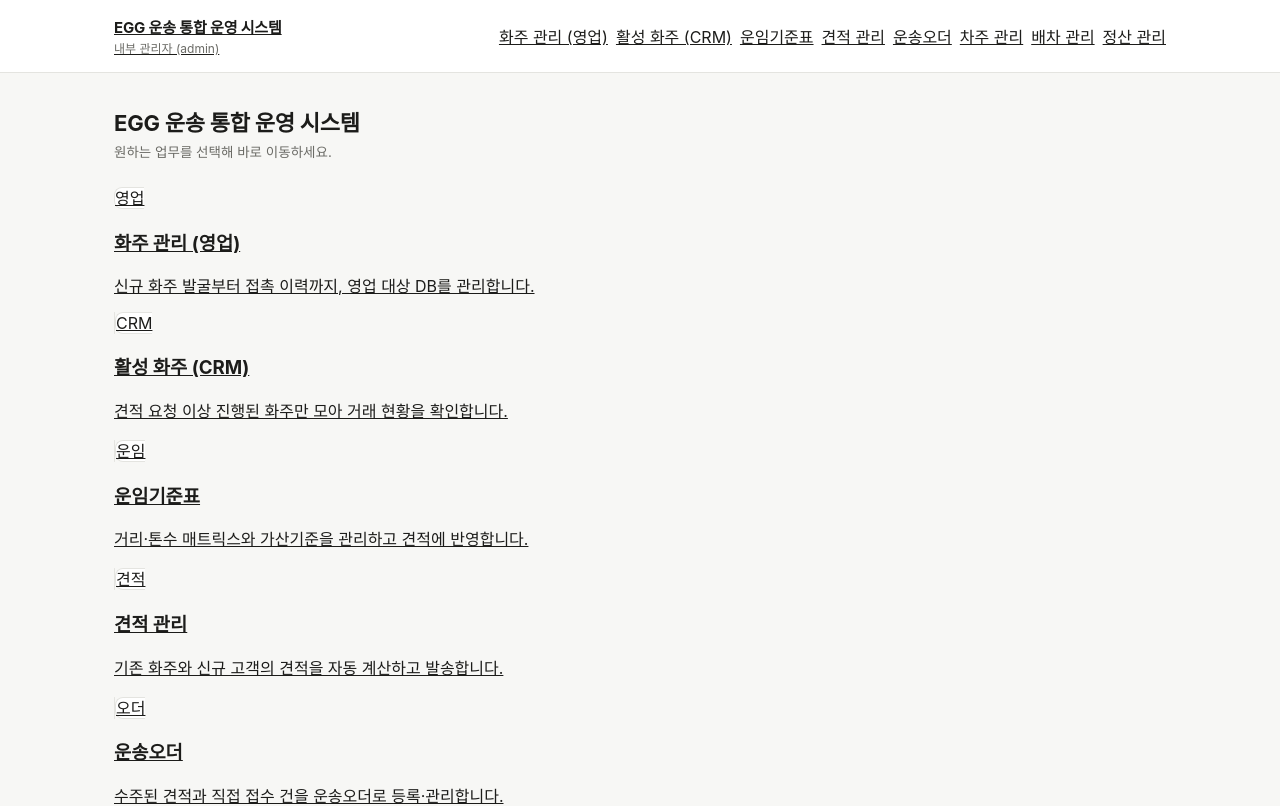
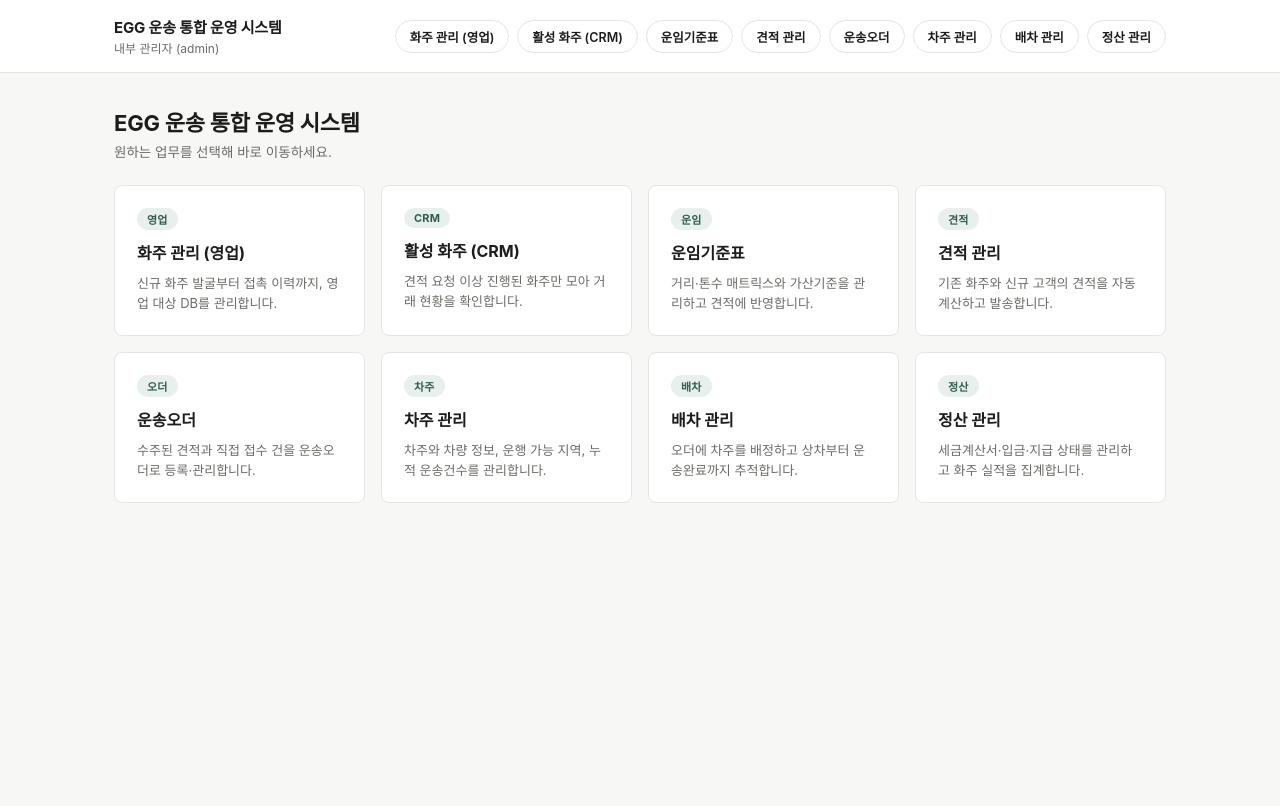
Before and after one commit to ttang0825/b2b-cargo-system, a Next.js app: page /admin in a window 1280 px wide. Shown: the top 806 px of the page. Built offline with nearby package versions, Linux system fonts and the light colour scheme.

Commit message:
Update globals.css

```diff
--- a/app/globals.css
+++ b/app/globals.css
@@ -10,11 +10,9 @@
   --radius: 8px;
   --font-sans: -apple-system, BlinkMacSystemFont, "Segoe UI", "Pretendard", "Malgun Gothic", sans-serif;
 }
-
 * {
   box-sizing: border-box;
 }
-
 html,
 body {
   padding: 0;
@@ -23,22 +21,18 @@ body {
   color: var(--text);
   font-family: var(--font-sans);
 }
-
 a {
   color: inherit;
 }
-
 .container {
   max-width: 1100px;
   margin: 0 auto;
   padding: 32px 24px 64px;
 }
-
 .top-nav {
   border-bottom: 1px solid var(--border);
   background: var(--surface);
 }
-
 .top-nav-inner {
   max-width: 1100px;
   margin: 0 auto;
@@ -47,17 +41,54 @@ a {
   align-items: center;
   justify-content: space-between;
 }
-
+.brand-link {
+  text-decoration: none;
+  color: inherit;
+  display: block;
+}
+.brand-link:hover .brand {
+  color: var(--accent);
+}
 .brand {
   font-weight: 700;
   font-size: 15px;
   letter-spacing: -0.01em;
+  transition: color 0.15s;
 }
-
 .brand-sub {
   color: var(--text-muted);
   font-size: 12px;
   margin-top: 2px;
+}
+
+/* 상단 우측 메뉴 - 칩 버튼 */
+.nav-chip {
+  display: inline-flex;
+  align-items: center;
+  padding: 6px 14px;
+  border-radius: 999px;
+  border: 1px solid var(--border);
+  background: var(--surface);
+  color: var(--text);
+  font-size: 12.5px;
+  font-weight: 600;
+  white-space: nowrap;
+  text-decoration: none;
+  transition: background 0.15s, border-color 0.15s, color 0.15s;
+}
+.nav-chip:hover {
+  background: var(--accent-soft);
+  border-color: var(--accent);
+  color: var(--accent);
+}
+.nav-chip-active {
+  background: var(--accent);
+  border-color: var(--accent);
+  color: #ffffff;
+}
+.nav-chip-active:hover {
+  background: var(--accent);
+  color: #ffffff;
 }
 
 .page-header {
@@ -68,24 +99,64 @@ a {
   gap: 16px;
   flex-wrap: wrap;
 }
-
 .page-title {
   font-size: 22px;
   font-weight: 700;
   margin: 0 0 4px;
   letter-spacing: -0.01em;
 }
-
 .page-desc {
   color: var(--text-muted);
   font-size: 13.5px;
   margin: 0;
 }
-
 .card {
   background: var(--surface);
   border: 1px solid var(--border);
   border-radius: var(--radius);
+}
+
+/* 홈화면 - 메뉴 카드 그리드 */
+.home-grid {
+  display: grid;
+  grid-template-columns: repeat(auto-fill, minmax(230px, 1fr));
+  gap: 16px;
+}
+.home-card {
+  display: flex;
+  flex-direction: column;
+  gap: 10px;
+  padding: 22px;
+  text-decoration: none;
+  color: var(--text);
+  transition: transform 0.15s, border-color 0.15s, box-shadow 0.15s;
+}
+.home-card:hover {
+  border-color: var(--accent);
+  transform: translateY(-2px);
+  box-shadow: 0 6px 16px rgba(47, 93, 80, 0.12);
+}
+.home-card-tag {
+  display: inline-flex;
+  align-self: flex-start;
+  padding: 3px 10px;
+  border-radius: 999px;
+  background: var(--accent-soft);
+  color: var(--accent);
+  font-size: 11px;
+  font-weight: 700;
+  letter-spacing: 0.02em;
+}
+.home-card-title {
+  font-size: 16px;
+  font-weight: 700;
+  margin: 0;
+}
+.home-card-desc {
+  font-size: 13px;
+  color: var(--text-muted);
+  margin: 0;
+  line-height: 1.5;
 }
 
 .btn {
@@ -101,41 +172,34 @@ a {
   font-weight: 600;
   cursor: pointer;
 }
-
 .btn:hover {
   opacity: 0.92;
 }
-
 .btn-ghost {
   background: transparent;
   color: var(--text);
   border: 1px solid var(--border);
 }
-
 .btn-danger {
   background: transparent;
   color: var(--danger);
   border: 1px solid #eac9b8;
 }
-
 .btn-danger:hover {
   background: #fbeee8;
 }
-
 .form-grid {
   display: grid;
   grid-template-columns: repeat(auto-fill, minmax(200px, 1fr));
   gap: 14px;
   padding: 20px;
 }
-
 .field label {
   display: block;
   font-size: 12px;
   color: var(--text-muted);
   margin-bottom: 6px;
 }
-
 .field input,
 .field select,
 .field textarea {
@@ -148,19 +212,16 @@ a {
   color: var(--text);
   font-family: inherit;
 }
-
 .form-actions {
   padding: 0 20px 20px;
   display: flex;
   gap: 10px;
 }
-
 table {
   width: 100%;
   border-collapse: collapse;
   font-size: 13.5px;
 }
-
 thead th {
   text-align: left;
   font-weight: 600;
@@ -169,30 +230,24 @@ thead th {
   border-bottom: 1px solid var(--border);
   white-space: nowrap;
 }
-
 tbody td {
   padding: 12px 16px;
   border-bottom: 1px solid var(--border);
   vertical-align: middle;
 }
-
 tbody tr:last-child td {
   border-bottom: none;
 }
-
 tbody tr:hover {
   background: var(--accent-soft);
 }
-
 .cell-nowrap {
   white-space: nowrap;
 }
-
 .table-compact th,
 .table-compact td {
   padding: 8px 8px;
 }
-
 .badge {
   display: inline-block;
   padding: 3px 9px;
@@ -203,14 +258,12 @@ tbody tr:hover {
   color: var(--accent);
   white-space: nowrap;
 }
-
 .empty-state {
   padding: 48px 20px;
   text-align: center;
   color: var(--text-muted);
   font-size: 13.5px;
 }
-
 .error-box {
   background: #fbeee8;
   border: 1px solid #eac9b8;
```
